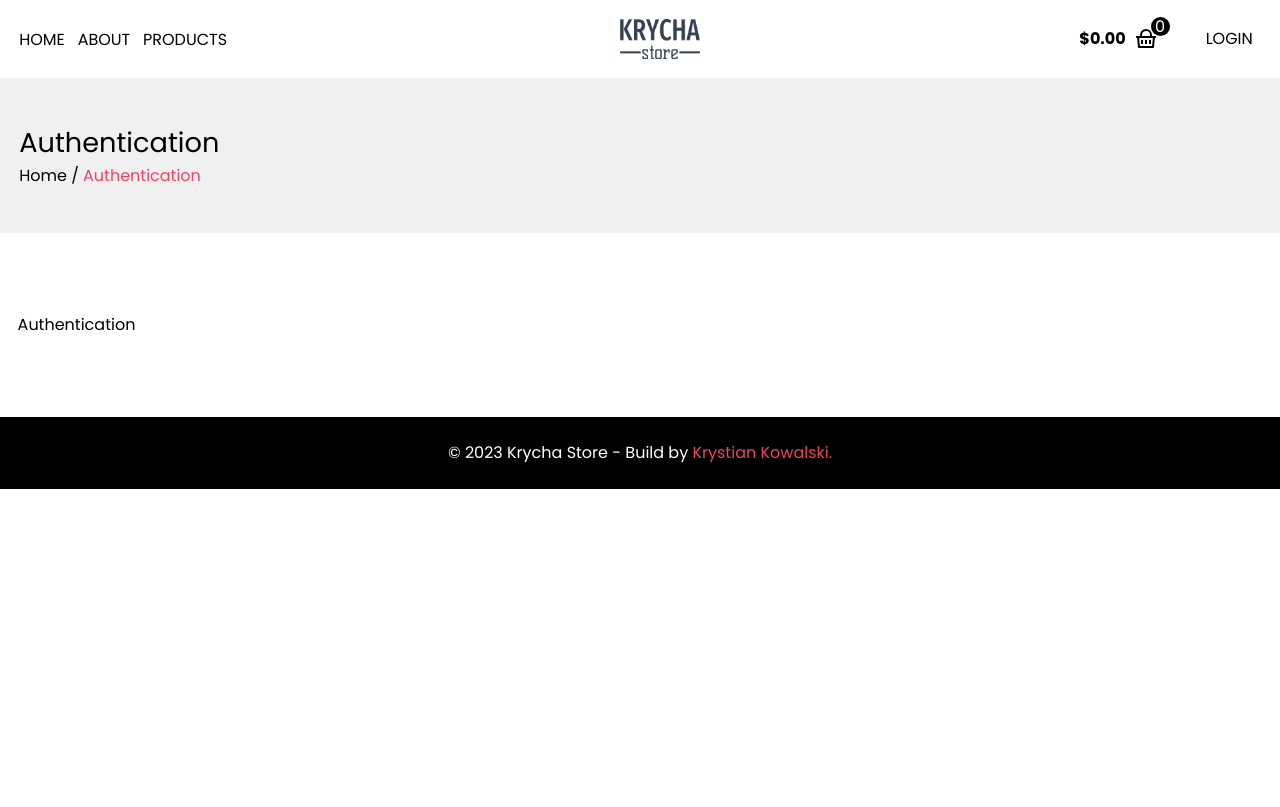
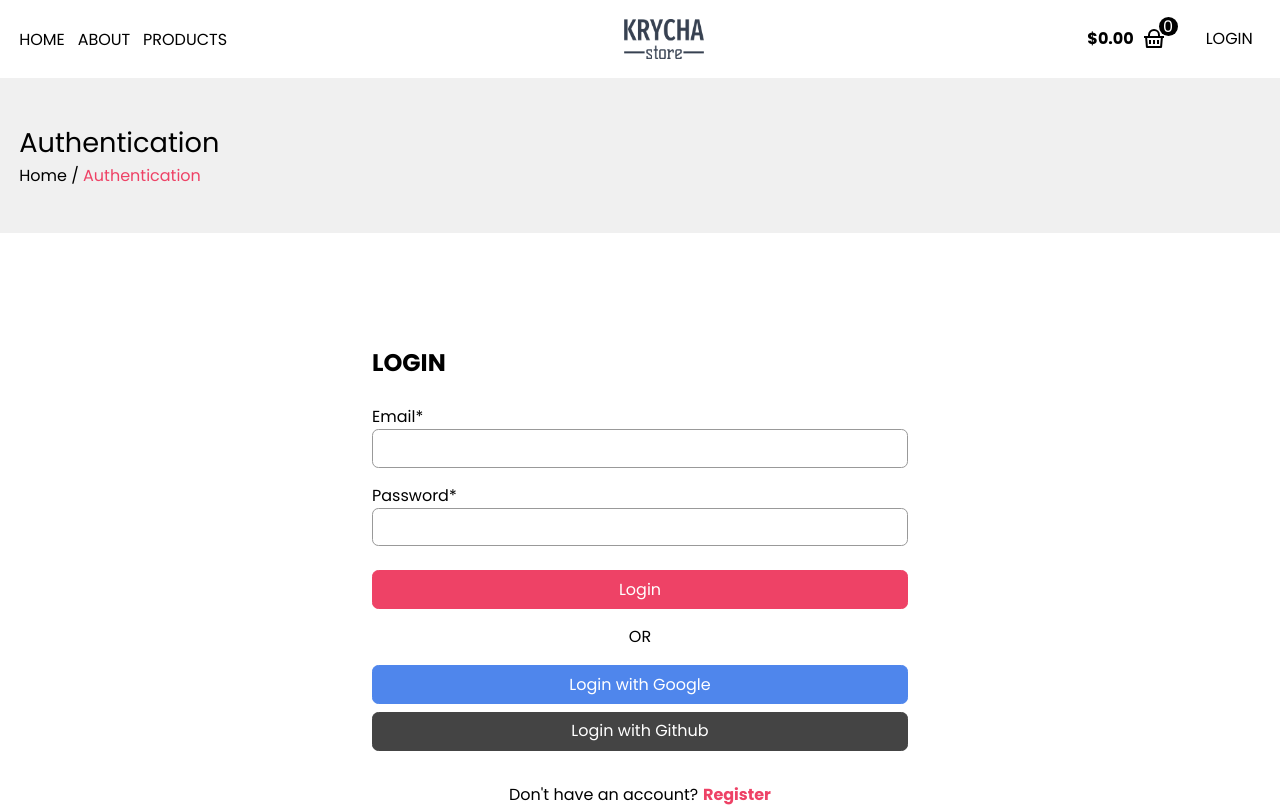
Before and after one commit to Krycha94/fullstack-nextjs-ecommerce, a Next.js app: page /auth in a window 1280 px wide. Shown: the top 807 px of the page. Built offline with nearby package versions, Linux system fonts and the light colour scheme.

Commit message:
Style Auth component and add state to switch between login and registration in this component

```diff
--- a/components/Authentication/Authentication.module.scss
+++ b/components/Authentication/Authentication.module.scss
@@ -6,6 +6,9 @@
 	@include m.container;
 	margin: 2rem auto;
 	padding: 0 0.9rem;
+	display: flex;
+	justify-content: center;
+	align-items: center;
 
 	@include b.breakpoint(md) {
 		padding: 0 1.1rem;
@@ -15,4 +18,99 @@
 	@media screen and (min-width: 1340px) {
 		padding: 0;
 	}
+
+	&__form {
+		padding: 0.5rem;
+		width: 100%;
+		max-width: 600px;
+		@include b.breakpoint(md) {
+			padding: 2rem;
+		}
+	}
+
+	&__title {
+		margin-bottom: 1.5rem;
+		text-transform: uppercase;
+	}
+
+	&__formControl {
+		margin-bottom: 1rem;
+
+		input {
+			display: block;
+			width: 100%;
+			padding: 0.4rem;
+			border: 1px solid v.$color-font-lighter;
+			border-radius: 0.4rem;
+		}
+	}
+
+	&__submitBtn,
+	&__googleBtn,
+	&__githubBtn {
+		margin-top: 0.5rem;
+		width: 100%;
+		padding: 0.4rem;
+		border-radius: 0.4rem;
+		cursor: pointer;
+		transition: v.$transition;
+	}
+
+	&__submitBtn {
+		background-color: v.$color-primary;
+		color: v.$color-bg;
+		border: 1px solid v.$color-primary;
+
+		&:hover,
+		&:active,
+		&:focus {
+			background-color: v.$color-bg;
+			color: v.$color-primary;
+		}
+	}
+
+	&__googleBtn {
+		background-color: #4f86ec;
+		color: v.$color-bg;
+		border: 1px solid #4f86ec;
+
+		&:hover,
+		&:active,
+		&:focus {
+			background-color: v.$color-bg;
+			color: #4f86ec;
+		}
+	}
+
+	&__githubBtn {
+		background-color: #444;
+		color: v.$color-bg;
+		border: 1px solid #444;
+
+		&:hover,
+		&:active,
+		&:focus {
+			background-color: v.$color-bg;
+			color: #444;
+		}
+	}
+
+	&__text {
+		text-align: center;
+		margin: 1rem 0 0.5rem;
+	}
+
+	&__info {
+		text-align: center;
+		margin-top: 2rem;
+	}
+
+	&__infoBtn {
+		margin-left: 0.3rem;
+		background-color: transparent;
+		border: none;
+		color: v.$color-primary;
+		font-weight: 600;
+		cursor: pointer;
+	}
 }
--- a/components/Authentication/Authentication.tsx
+++ b/components/Authentication/Authentication.tsx
@@ -1,8 +1,71 @@
-import styles from "./Authentication.module.scss"
+"use client";
+
+import { useState } from "react";
+import styles from "./Authentication.module.scss";
 
 const Authentication = () => {
-  return (
-    <div className={styles.auth}>Authentication</div>
-  )
-}
-export default Authentication
+	const [isRegister, setIsRegister] = useState(false);
+
+	return (
+		<section className={styles.auth}>
+			<form onSubmit={(e) => e.preventDefault()} className={styles.auth__form}>
+				<h2 className={styles.auth__title}>
+					{isRegister ? "Register" : "Login"}
+				</h2>
+				{isRegister && (
+					<div className={styles.auth__formControl}>
+						<label htmlFor="username">Username*</label>
+						<input type="text" id="username" name="username" />
+					</div>
+				)}
+
+				<div className={styles.auth__formControl}>
+					<label htmlFor="email">Email*</label>
+					<input type="email" id="email" name="email" />
+				</div>
+				<div className={styles.auth__formControl}>
+					<label htmlFor="password">Password*</label>
+					<input type="password" id="password" name="password" />
+				</div>
+				<button type="submit" className={styles.auth__submitBtn}>
+					{isRegister ? "Register" : "Login"}
+				</button>
+				<p className={styles.auth__text}>OR</p>
+				{!isRegister && (
+					<button type="button" className={styles.auth__googleBtn}>
+						Login with Google
+					</button>
+				)}
+				{!isRegister && (
+					<button type="button" className={styles.auth__githubBtn}>
+						Login with Github
+					</button>
+				)}
+				{isRegister ? (
+					<p className={styles.auth__info}>
+						Already have an account?
+						<button
+							type="button"
+							onClick={() => setIsRegister((prev) => !prev)}
+							className={styles.auth__infoBtn}
+						>
+							Login
+						</button>
+					</p>
+				) : (
+					<p className={styles.auth__info}>
+						Don't have an account?
+						<button
+							type="button"
+							onClick={() => setIsRegister((prev) => !prev)}
+							className={styles.auth__infoBtn}
+						>
+							Register
+						</button>
+					</p>
+				)}
+			</form>
+		</section>
+	);
+};
+export default Authentication;
--- a/components/Header/Header.module.scss
+++ b/components/Header/Header.module.scss
@@ -48,7 +48,9 @@
 
 	&__container {
 		display: flex;
-		gap: 2.5rem;
+		@include b.breakpoint(md) {
+			gap: 2rem;
+		}
 	}
 
 	&__hamburger {
@@ -56,6 +58,7 @@
 		font-weight: bold;
 		border: none;
 		background-color: transparent;
+		margin-left: 2rem;
 
 		@include b.breakpoint(md) {
 			display: none;
```
